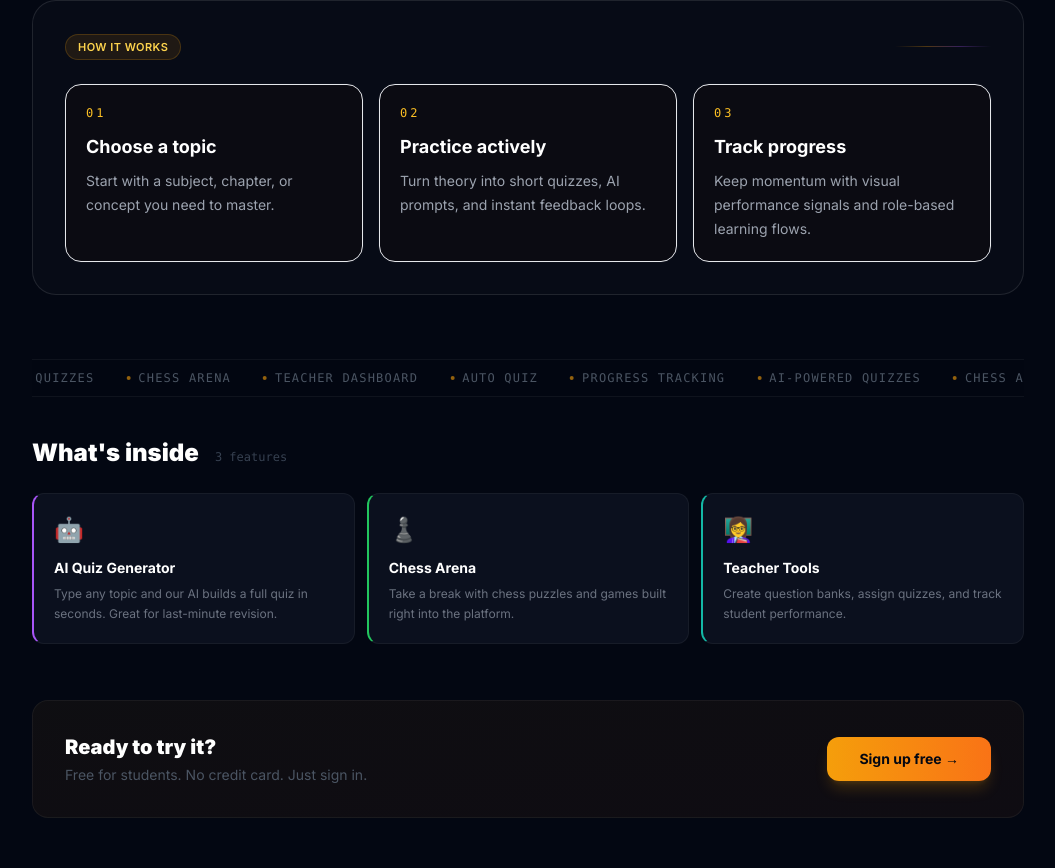
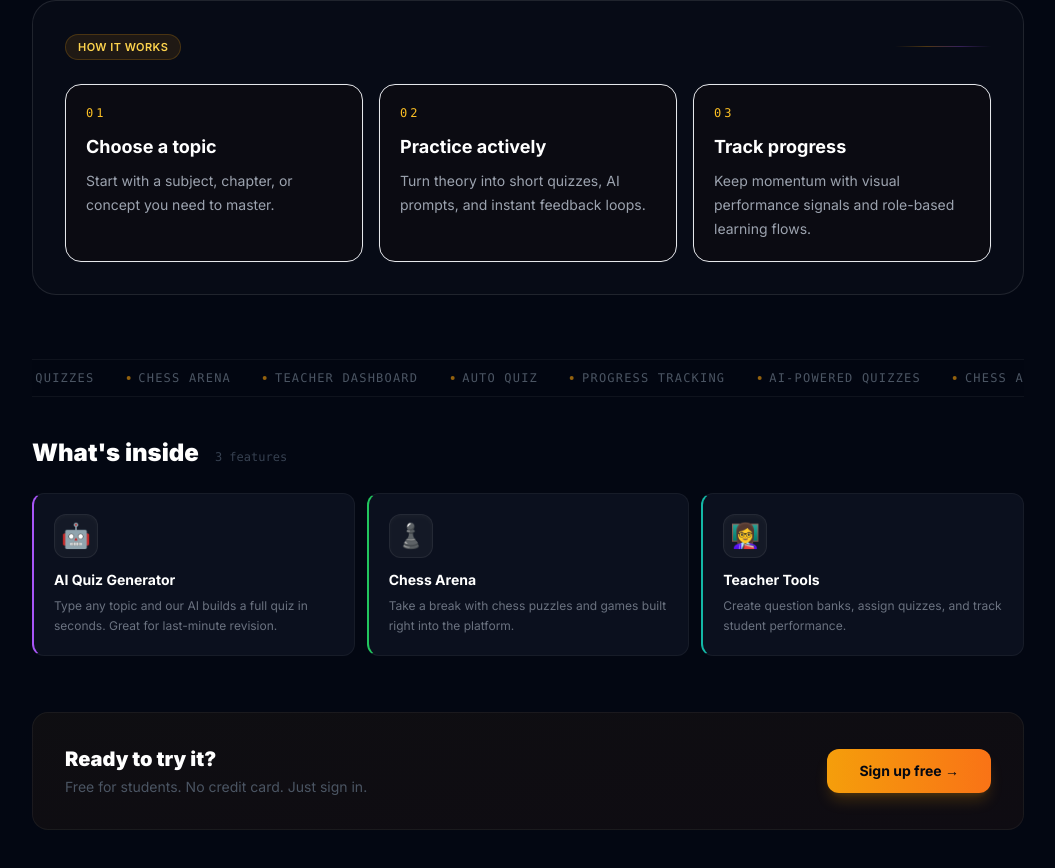
Before and after one commit to MeherMankar/QuizzQuest, a Next.js app: page / in a window 1280 px wide. Shown: the part 571-1439 px from the top of the page, without its empty margins (112-1167 px from the left). Built offline with nearby package versions, Linux system fonts and the light colour scheme; no server answers.

Commit message:
feat: enhance landing page with framer-motion animations - Add motion effects to feature cards - Improve visual feedback on hover - Optimize for reduced motion preferences

```diff
--- a/app/components/landingpage.js
+++ b/app/components/landingpage.js
@@ -4,6 +4,7 @@ import "../global.css";
 import { useRouter } from 'next/navigation';
 import { signIn, useSession } from "next-auth/react";
 import { useState, useEffect } from 'react';
+import { motion, useReducedMotion } from 'framer-motion';
 
 const TICKER_ITEMS = [
   'AI-Powered Quizzes', 'Chess Arena',
@@ -49,6 +50,7 @@ const FEATURES = [
 export default function LandingPage() {
   const { data: session } = useSession();
   const router = useRouter();
+  const shouldReduceMotion = useReducedMotion();
   const [role, setRole] = useState(null);
   const [loading, setLoading] = useState(true);
 
@@ -237,15 +239,26 @@ export default function LandingPage() {
 
           <div className="grid gap-3 sm:grid-cols-2 lg:grid-cols-3">
             {FEATURES.map((f, i) => (
-              <div
+              <motion.div
                 key={f.title}
-                className={`group rounded-xl border-l-2 ${f.accent} border-r border-t border-b border-white/5 bg-gray-900/60 p-5 transition-all hover:bg-gray-900 hover:border-r-white/10`}
-                style={{ animationDelay: `${i * 0.05}s` }}
+                className={`group relative isolate overflow-hidden rounded-xl border-l-2 ${f.accent} border-r border-t border-b border-white/5 bg-gray-900/60 p-5 transition-colors motion-reduce:transition-none hover:bg-gray-900 hover:border-r-white/10`}
+                initial={shouldReduceMotion ? false : { opacity: 0, y: 18 }}
+                whileInView={{ opacity: 1, y: 0 }}
+                viewport={{ once: true, amount: 0.35 }}
+                transition={{
+                  duration: shouldReduceMotion ? 0 : 0.45,
+                  delay: shouldReduceMotion ? 0 : i * 0.12,
+                  ease: [0.22, 1, 0.36, 1],
+                }}
+                whileHover={shouldReduceMotion ? undefined : { y: -6, scale: 1.015 }}
               >
-                <div className="text-2xl mb-3">{f.icon}</div>
-                <h3 className="font-bold text-white text-sm mb-1.5">{f.title}</h3>
-                <p className="text-xs text-gray-500 leading-relaxed">{f.body}</p>
-              </div>
+                <div className="pointer-events-none absolute inset-0 -z-10 bg-gradient-to-br from-white/[0.06] via-transparent to-amber-500/[0.04] opacity-0 transition-opacity duration-300 motion-reduce:transition-none group-hover:opacity-100" />
+                <div className="mb-3 inline-flex h-11 w-11 items-center justify-center rounded-xl border border-white/[0.07] bg-white/[0.04] text-2xl shadow-inner shadow-white/[0.03] transition-transform duration-300 motion-reduce:transition-none group-hover:rotate-[-4deg] group-hover:scale-110">
+                  {f.icon}
+                </div>
+                <h3 className="mb-1.5 text-sm font-bold text-white">{f.title}</h3>
+                <p className="text-xs leading-relaxed text-gray-500">{f.body}</p>
+              </motion.div>
             ))}
           </div>
         </div>
```
